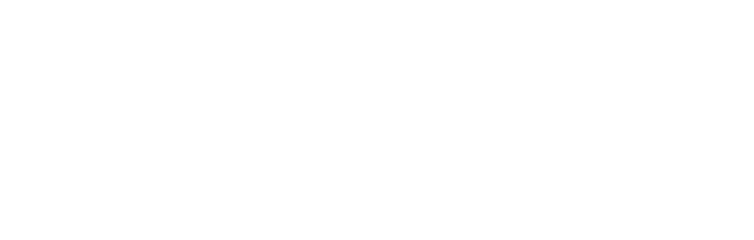
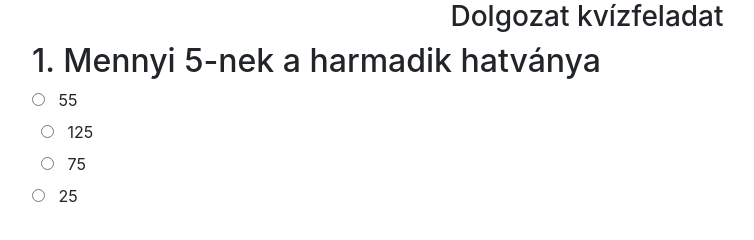
Before and after one commit to gulyascsaba/0222doga, a plain HTML site: page index.html in a window 1280 px wide. Shown: the whole page, without its empty margins (53-807 px from the left). Drawn offline with nearby package versions, Linux system fonts and the light colour scheme.

Commit message:
elsokerdesesdolog

```diff
--- a/index.html
+++ b/index.html
@@ -8,7 +8,22 @@
     <title>0222 Doga</title>
 </head>
 <body>
+    <div class="container">
+        <p class="h3 text-center">Dolgozat kvízfeladat</p>
+        <p class="h2">1. Mennyi 5-nek a harmadik hatványa</p>
+
+        <input type="radio" id="1" name="elsgomb" value="55">
+        <label for="html">55</label><br>
+        <input type="radio" id="2" name="masodikgomb" value="125">
+        <label for="css">125</label><br>
+        <input type="radio" id="3" name="harmadikgomb" value="75">
+        <label for="javascript">75</label><br>
+        <input type="radio" id="4" name="negyedikgomb" value="25">
+        <label for="javascript">25</label>
 
 
+
+
+</div>
 </body>
 </html>
```
